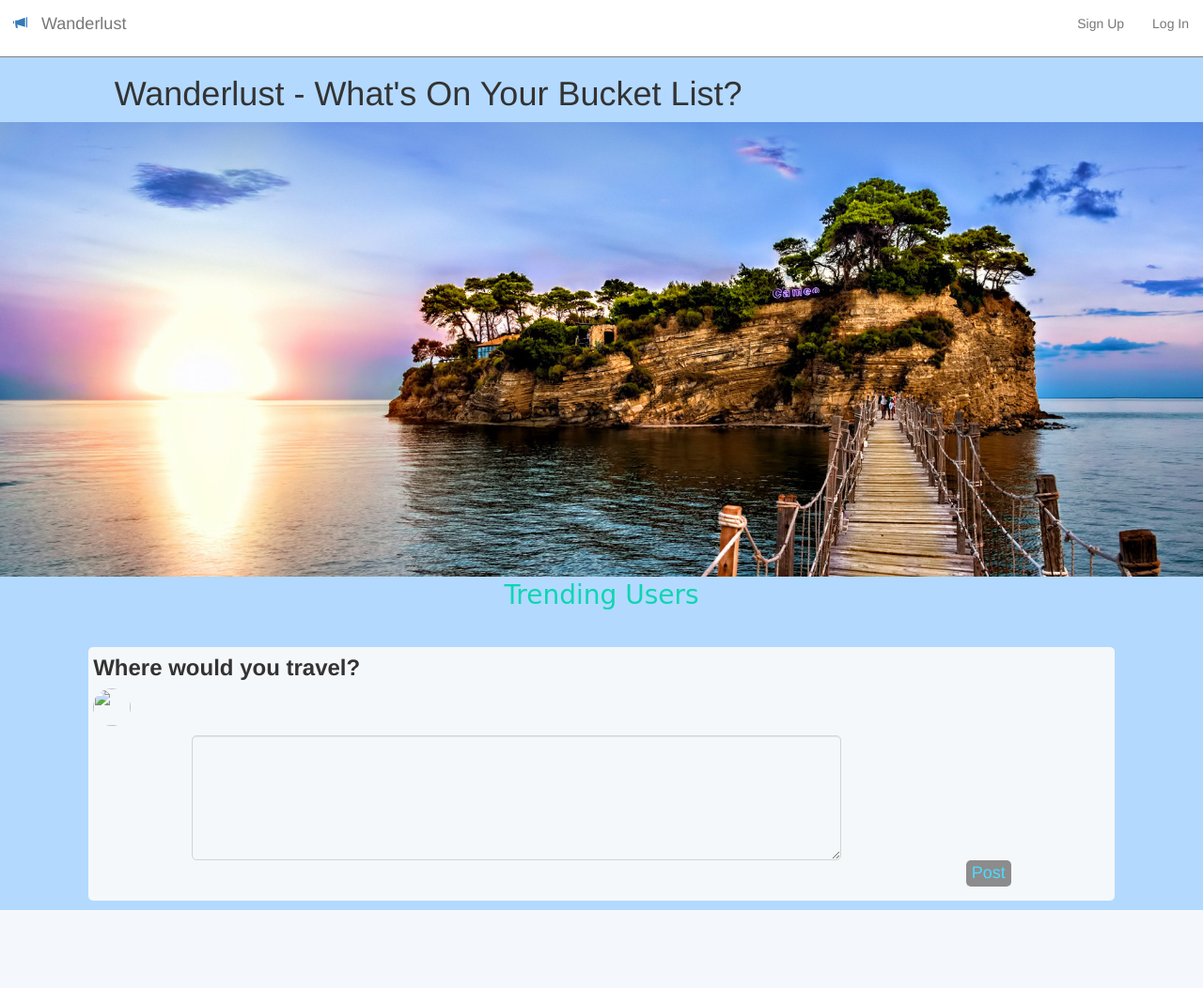
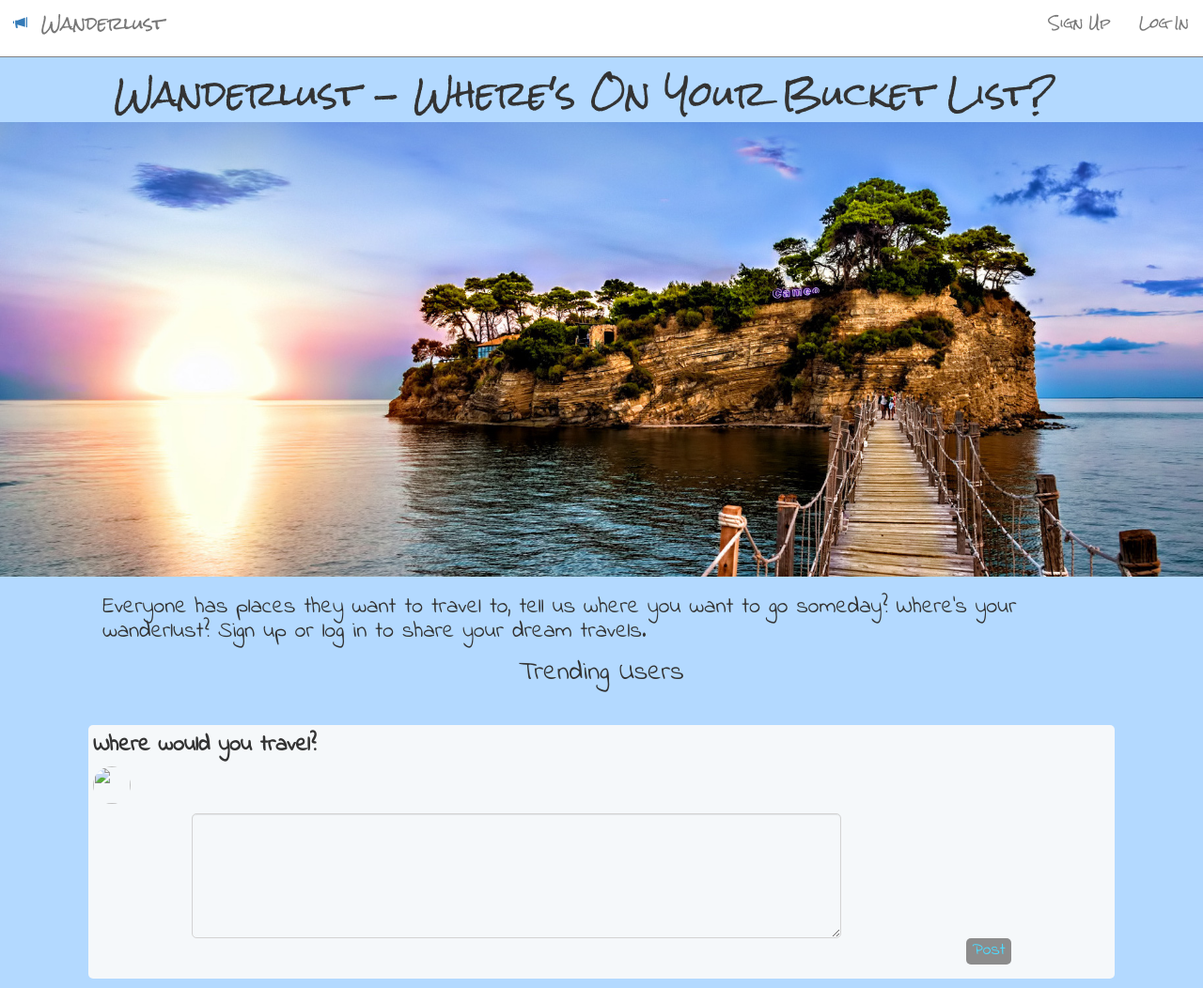
Before and after one commit to paigen11/bawk, a Flask app: page / in a window 1280 px wide. Shown: the whole page at 94% size. Before the commit the page ends 969 px from the top, so only its background shows below. Run offline with Flask 2, Linux system fonts and the light colour scheme; data that the repository does not hold is empty; some libraries are stand-ins or nearby versions.

Commit message:
Added more styling and fonts

```diff
--- a/compass/sass/layout/_follow-list.scss
+++ b/compass/sass/layout/_follow-list.scss
@@ -1,17 +1,14 @@
 .follow-list {
 	max-width: 600px;
 	margin: auto;
-	// font-family: 'Raleway', sans-serif;
-	// font-weight: 500;
+	font-family: 'Indie Flower', cursive;
 	font-size: 18px;
 
 	.follow-list-title {
 		text-align: center;
 		margin-bottom: 25px;
 		span {
-			font-family: 'Lobster', cursive;
 			font-size: 28px;
-			color: #0dd5b2;
 		}
 	}
 
--- a/compass/sass/layout/_post.scss
+++ b/compass/sass/layout/_post.scss
@@ -1,4 +1,6 @@
 .post{
+	font-family: 'Indie Flower', cursive;
+
 	.post-wrapper{
 	background-color: #f5f8fa;
 	padding: 5px;
--- a/compass/sass/styles.scss
+++ b/compass/sass/styles.scss
@@ -7,6 +7,7 @@
 body{
 	background-color: #b3d9ff;
 	margin-top: 60px;
+	font-family: 'Rock Salt', cursive;
 }
 
 .navbar-fixed-top {
@@ -19,3 +20,7 @@ body{
 	}
 
 }
+
+.about{
+	font-family: 'Indie Flower', cursive;
+}
--- a/static/css/styles.css
+++ b/static/css/styles.css
@@ -126,43 +126,42 @@
 .follow-list {
   max-width: 600px;
   margin: auto;
+  font-family: 'Indie Flower', cursive;
   font-size: 18px;
 }
-/* line 8, ../../compass/sass/layout/_follow-list.scss */
+/* line 7, ../../compass/sass/layout/_follow-list.scss */
 .follow-list .follow-list-title {
   text-align: center;
   margin-bottom: 25px;
 }
-/* line 11, ../../compass/sass/layout/_follow-list.scss */
+/* line 10, ../../compass/sass/layout/_follow-list.scss */
 .follow-list .follow-list-title span {
-  font-family: 'Lobster', cursive;
   font-size: 28px;
-  color: #0dd5b2;
 }
-/* line 19, ../../compass/sass/layout/_follow-list.scss */
+/* line 16, ../../compass/sass/layout/_follow-list.scss */
 .follow-list .follow-list-user {
   text-align: center;
 }
-/* line 22, ../../compass/sass/layout/_follow-list.scss */
+/* line 19, ../../compass/sass/layout/_follow-list.scss */
 .follow-list .follow-list-user .follow-list-avatar-wrapper:hover > .follow-overlay {
   display: block;
 }
-/* line 27, ../../compass/sass/layout/_follow-list.scss */
+/* line 24, ../../compass/sass/layout/_follow-list.scss */
 .follow-list .follow-list-user .follow-list-avatar-wrapper:hover > .follow-list-avatar {
   opacity: 0.5;
 }
-/* line 32, ../../compass/sass/layout/_follow-list.scss */
+/* line 29, ../../compass/sass/layout/_follow-list.scss */
 .follow-list .follow-list-user .follow-list-avatar-wrapper {
   position: relative;
 }
-/* line 35, ../../compass/sass/layout/_follow-list.scss */
+/* line 32, ../../compass/sass/layout/_follow-list.scss */
 .follow-list .follow-list-user .follow-list-avatar-wrapper .follow-list-avatar {
   width: 120px;
   overflow: hidden;
   border-radius: 50%;
   transition: .3s;
 }
-/* line 42, ../../compass/sass/layout/_follow-list.scss */
+/* line 39, ../../compass/sass/layout/_follow-list.scss */
 .follow-list .follow-list-user .follow-list-avatar-wrapper .follow-overlay {
   color: white;
   position: absolute;
@@ -173,12 +172,16 @@
   top: 50px;
   display: none;
 }
-/* line 56, ../../compass/sass/layout/_follow-list.scss */
+/* line 53, ../../compass/sass/layout/_follow-list.scss */
 .follow-list .follow-list-user .follow-list-username span {
   color: #666 !important;
 }
 
-/* line 2, ../../compass/sass/layout/_post.scss */
+/* line 1, ../../compass/sass/layout/_post.scss */
+.post {
+  font-family: 'Indie Flower', cursive;
+}
+/* line 4, ../../compass/sass/layout/_post.scss */
 .post .post-wrapper {
   background-color: #f5f8fa;
   padding: 5px;
@@ -186,34 +189,34 @@
   margin-top: 10px;
   margin-bottom: 10px;
 }
-/* line 10, ../../compass/sass/layout/_post.scss */
+/* line 12, ../../compass/sass/layout/_post.scss */
 .post .avatar {
   border-radius: 50%;
   width: 40px;
   height: 40px;
 }
-/* line 16, ../../compass/sass/layout/_post.scss */
+/* line 18, ../../compass/sass/layout/_post.scss */
 .post .username {
   font-size: 18px;
   margin-left: 10px;
   font-weight: bold;
 }
-/* line 22, ../../compass/sass/layout/_post.scss */
+/* line 24, ../../compass/sass/layout/_post.scss */
 .post .glyphicon {
   margin-left: 40px;
 }
-/* line 26, ../../compass/sass/layout/_post.scss */
+/* line 28, ../../compass/sass/layout/_post.scss */
 .post .text-area {
   padding-top: 10px;
 }
-/* line 28, ../../compass/sass/layout/_post.scss */
+/* line 30, ../../compass/sass/layout/_post.scss */
 .post .text-area .text {
   border: lightgrey 1px solid;
   background-color: #f5f8fa;
   border-radius: 5px;
   padding-top: 5px;
 }
-/* line 36, ../../compass/sass/layout/_post.scss */
+/* line 38, ../../compass/sass/layout/_post.scss */
 .post .new-post input {
   border: none;
   border-radius: 5px;
@@ -223,7 +226,7 @@
   float: right;
   margin-bottom: 10px;
 }
-/* line 46, ../../compass/sass/layout/_post.scss */
+/* line 48, ../../compass/sass/layout/_post.scss */
 .post .prompt {
   font-size: 24px;
 }
@@ -232,15 +235,21 @@
 body {
   background-color: #b3d9ff;
   margin-top: 60px;
+  font-family: 'Rock Salt', cursive;
 }
 
-/* line 12, ../../compass/sass/styles.scss */
+/* line 13, ../../compass/sass/styles.scss */
 .navbar-fixed-top {
   background-color: #ffffff;
   border-bottom: 1px solid gray;
 }
-/* line 16, ../../compass/sass/styles.scss */
+/* line 17, ../../compass/sass/styles.scss */
 .navbar-fixed-top .glyphicon-bullhorn {
   max-width: 40px;
   margin-top: 16px;
 }
+
+/* line 24, ../../compass/sass/styles.scss */
+.about {
+  font-family: 'Indie Flower', cursive;
+}
--- a/static/js/mainController.js
+++ b/static/js/mainController.js
@@ -19,11 +19,9 @@ bawkApp.controller('mainController', function($scope, $http, $location, $cookies
 			username: $scope.username
 		}).then(function successCallback(response){
 			$scope.posts = response.data;
-
 		})
 		console.log($scope.username)
 		$http.post('http://localhost:5000/get_trending_users',{
-
 			username: $scope.username
 		}).then(function successCallback(response){
 			$scope.users = response.data;
--- a/templates/index.html
+++ b/templates/index.html
@@ -3,10 +3,13 @@
 
 <div class='row'>
 	<div class='col-sm-12 background'>
-		<div class='col-sm-8 col-sm-offset-1'>
-				<h1>Wanderlust - What's On Your Bucket List?</h1>
+		<div class='col-sm-10 col-sm-offset-1'>
+				<h1>Wanderlust - Where's On Your Bucket List?</h1>
 		</div>
 		<img src='/static/images/island.jpg' class='img-responsive'>
+	</div>
+	<div class='about col-sm-10 col-sm-offset-1'>
+		<h3>Everyone has places they want to travel to, tell us where you want to go someday? Where's your wanderlust? Sign up or log in to share your dream travels.</h3>
 	</div>
 </div>
 
--- a/templates/layout.html
+++ b/templates/layout.html
@@ -18,6 +18,8 @@
 	<script src="/static/js/angular-cookies.min.js"></script>
 	<script src='/static/js/mainController.js'></script>
 	<script src='/static/js/scripts.js'></script>
+
+	<link href="https://fonts.googleapis.com/css?family=Indie+Flower|Rock+Salt" rel="stylesheet">
 
 
 </head>
```
